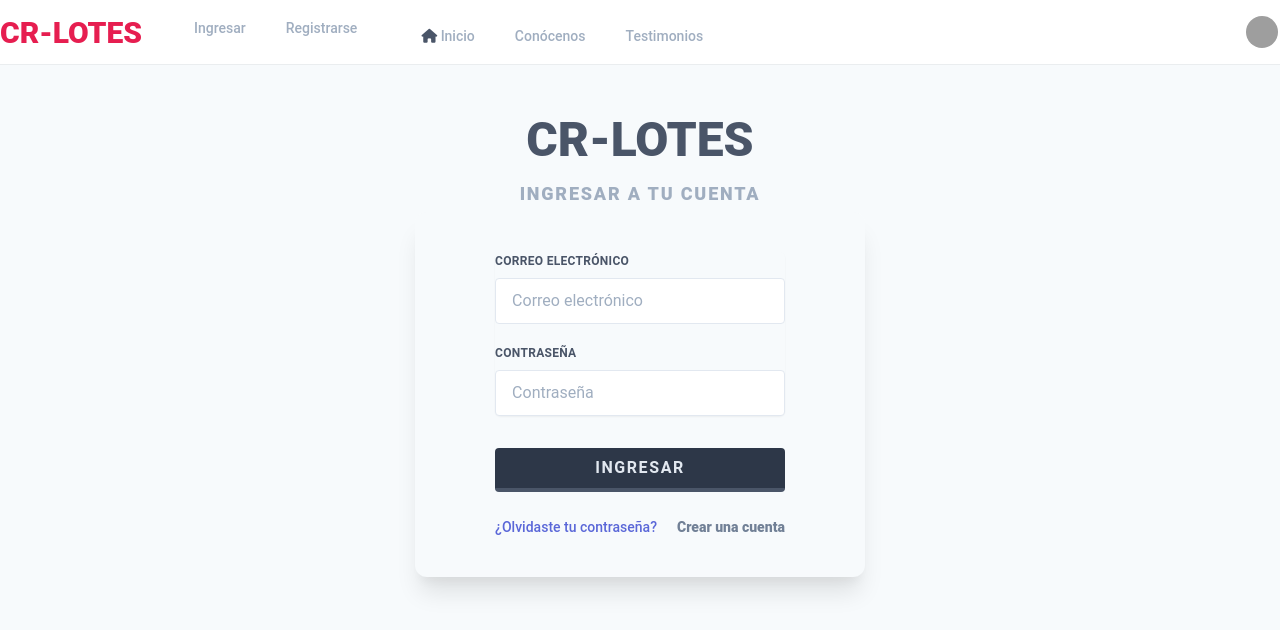
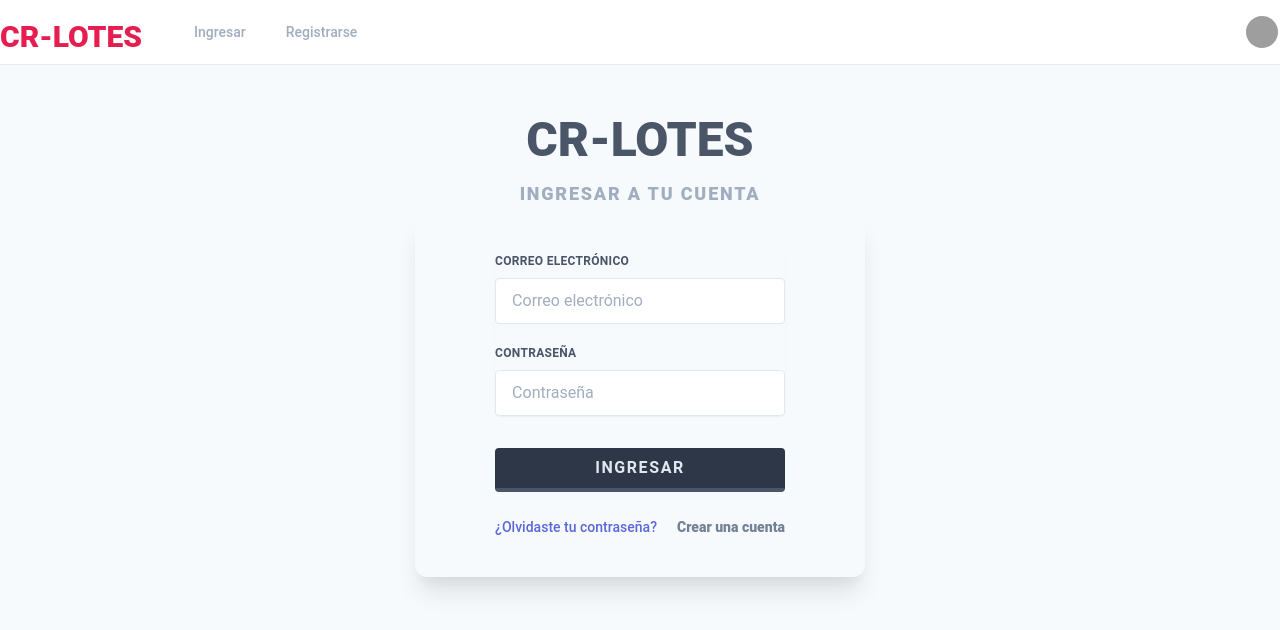
Before and after one commit to Djarrieta/cr-lotes, a Vue app: page /login in a window 1280 px wide. Shown: the top 630 px of the page. Built offline with nearby package versions, Linux system fonts and the light colour scheme; no server answers; grey boxes are pictures that could not be loaded.

Commit message:
Modificación menú al hacer logout

```diff
--- a/src/components/Header.vue
+++ b/src/components/Header.vue
@@ -41,7 +41,7 @@
               <router-link :to="{ name: 'SignUp' }" class="ml-4 px-3 py-2 rounded-md text-sm font-medium leading-5 text-gray-500 hover:text-white hover:bg-gray-700 focus:outline-none focus:text-white focus:bg-gray-700 transition duration-150 ease-in-out">Registrarse</router-link>
             </div>
           </div>
-          <div v-if="!leftMenuVisible" class="md:block ml-0 md:ml-6 hidden">
+          <div v-if="!leftMenuVisible && currentUser" class="md:block ml-0 md:ml-6 hidden">
             <div class="flex">
               <router-link to="/" class="ml-4 mt-2 px-3 py-2 rounded-md text-sm font-medium leading-5 text-gray-500 hover:text-gray-800"><i class="fas fa-home hover:bg-white"></i> Inicio</router-link>
               <router-link to="/" class="ml-4 mt-2 px-3 py-2 rounded-md text-sm font-medium leading-5 text-gray-500 hover:text-gray-800">Conócenos</router-link>
```
